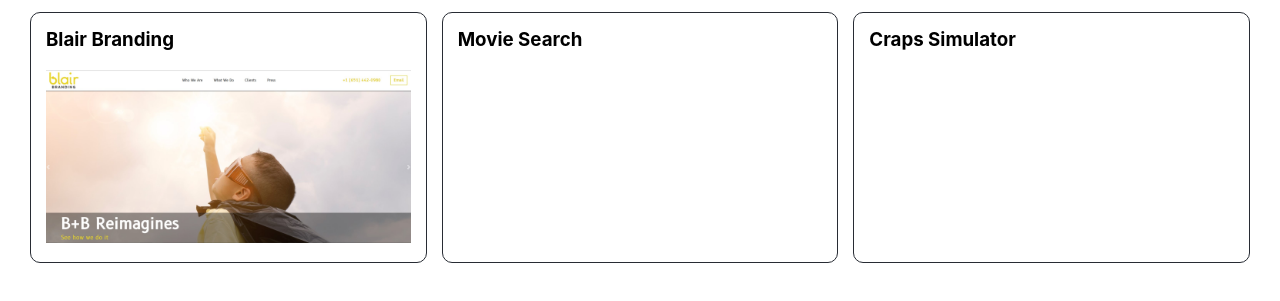
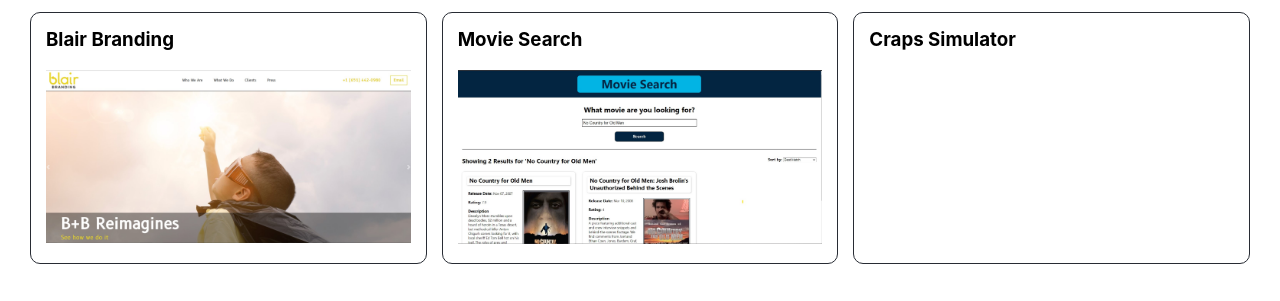
Before and after one commit to maxjblair/maxjblair.github.io, a plain HTML site: page index.html in a window 1280 px wide. Shown: the part 384-685 px from the top of the page. Drawn offline with Linux system fonts and the light colour scheme.

Commit message:
Added Movie Search Image

```diff
--- a/index.html
+++ b/index.html
@@ -68,6 +68,7 @@
                 </div>
                 <div class="project">
                     <h3>Movie Search</h3>
+                    <img class="responsive-img" src="imgs/movie-search.jpg" />
                 </div>
                 <div class="project">
                     <h3>Craps Simulator</h3>
```
Also changed, not shown: imgs/movie-search.jpg (added).
